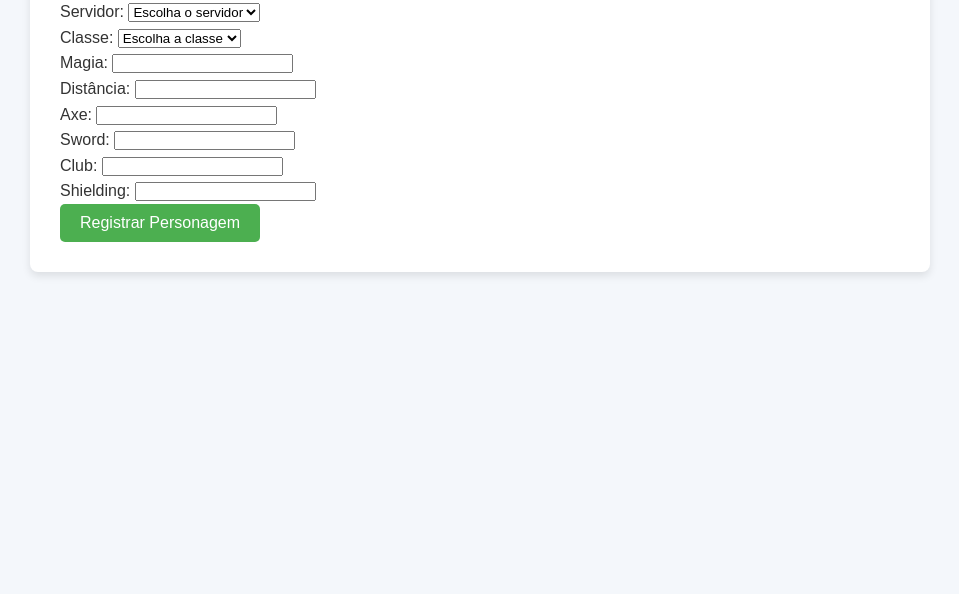
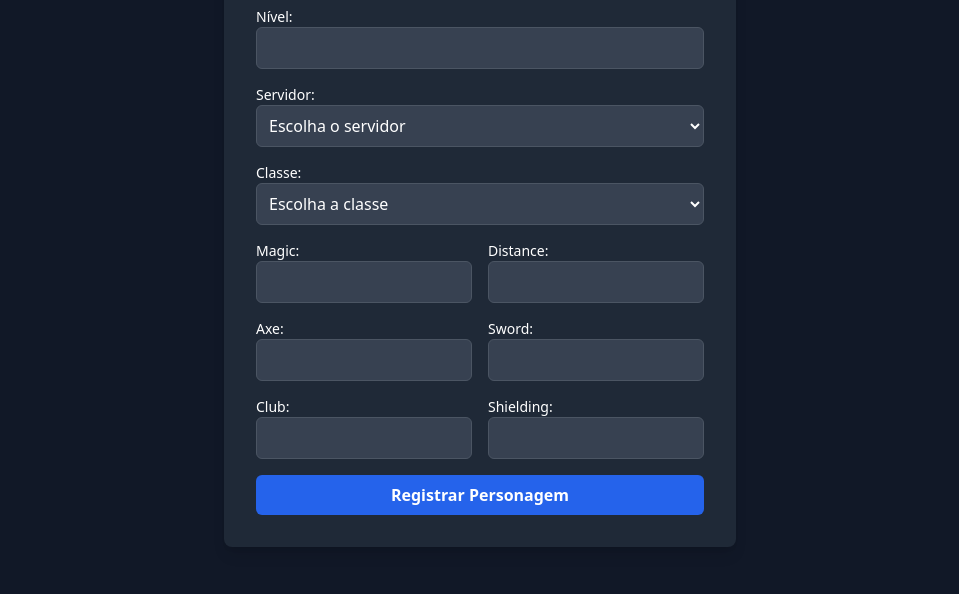
Before and after one commit to DiogoPedrosaa/Tibia-Character-Creator, a plain HTML site: page frontend/registerCharacter.html in a window 1280 px wide. Shown: the part 206-800 px from the top of the page, without its empty margins (160-1119 px from the left). Drawn offline with nearby package versions, Linux system fonts and the light colour scheme; no server answers.

Commit message:
Refactor(frontend) registerCharacter foi totalmente re-imaginado para um design mais agradevel Adiciona nova estilização para a pagina de registro de personagem.

```diff
--- a/frontend/registerCharacter.html
+++ b/frontend/registerCharacter.html
@@ -4,59 +4,62 @@
     <meta charset="UTF-8">
     <meta name="viewport" content="width=device-width, initial-scale=1.0">
     <title>Cadastrar Personagem</title>
-    <link rel="stylesheet" href="styles.css">
+    <script src="https://cdn.tailwindcss.com"></script>
 </head>
-<body>
-    <div class="container">
-        <h1>Cadastrar Personagem</h1>
+<body class="bg-gray-900 text-white flex items-center justify-center min-h-screen">
+    <div class="bg-gray-800 p-8 rounded-lg shadow-lg w-full max-w-lg">
+        <h1 class="text-2xl font-bold text-center mb-6">Cadastrar Personagem</h1>
 
-        <form id="register-form">
-            <div class="form-group">
-                <label for="name">Nome:</label>
-                <input type="text" id="name" name="name" required>
+        <form id="register-form" class="space-y-4">
+            <div>
+                <label for="name" class="block text-sm font-medium">Nome:</label>
+                <input type="text" id="name" name="name" required class="w-full p-2 bg-gray-700 border border-gray-600 rounded-md focus:outline-none focus:ring-2 focus:ring-blue-500">
             </div>
-            <div class="form-group">
-                <label for="level">Nível:</label>
-                <input type="number" id="level" name="level" required>
+            <div>
+                <label for="level" class="block text-sm font-medium">Nível:</label>
+                <input type="number" id="level" name="level" required class="w-full p-2 bg-gray-700 border border-gray-600 rounded-md focus:outline-none focus:ring-2 focus:ring-blue-500">
             </div>
-            <div class="form-group">
-                <label for="server">Servidor:</label>
-                <select id="server" name="server" required>
+            <div>
+                <label for="server" class="block text-sm font-medium">Servidor:</label>
+                <select id="server" name="server" required class="w-full p-2 bg-gray-700 border border-gray-600 rounded-md focus:outline-none focus:ring-2 focus:ring-blue-500">
                     <option value="">Escolha o servidor</option>
                 </select>
             </div>
-            <div class="form-group">
-                <label for="class">Classe:</label>
-                <select id="class" name="class" required>
+            <div>
+                <label for="class" class="block text-sm font-medium">Classe:</label>
+                <select id="class" name="class" required class="w-full p-2 bg-gray-700 border border-gray-600 rounded-md focus:outline-none focus:ring-2 focus:ring-blue-500">
                     <option value="">Escolha a classe</option>
                 </select>
             </div>
-            <div class="form-group">
-                <label for="magic">Magia:</label>
-                <input type="number" id="magic" name="magic">
-            </div>
-            <div class="form-group">
-                <label for="distance">Distância:</label>
-                <input type="number" id="distance" name="distance">
-            </div>
-            <div class="form-group">
-                <label for="axe">Axe:</label>
-                <input type="number" id="axe" name="axe">
-            </div>
-            <div class="form-group">
-                <label for="sword">Sword:</label>
-                <input type="number" id="sword" name="sword">
-            </div>
-            <div class="form-group">
-                <label for="club">Club:</label>
-                <input type="number" id="club" name="club">
-            </div>
-            <div class="form-group">
-                <label for="shielding">Shielding:</label>
-                <input type="number" id="shielding" name="shielding">
+
+            <div class="grid grid-cols-2 gap-4">
+                <div>
+                    <label for="magic" class="block text-sm font-medium">Magic:</label>
+                    <input type="number" id="magic" name="magic" class="w-full p-2 bg-gray-700 border border-gray-600 rounded-md focus:outline-none focus:ring-2 focus:ring-blue-500">
+                </div>
+                <div>
+                    <label for="distance" class="block text-sm font-medium">Distance:</label>
+                    <input type="number" id="distance" name="distance" class="w-full p-2 bg-gray-700 border border-gray-600 rounded-md focus:outline-none focus:ring-2 focus:ring-blue-500">
+                </div>
+                <div>
+                    <label for="axe" class="block text-sm font-medium">Axe:</label>
+                    <input type="number" id="axe" name="axe" class="w-full p-2 bg-gray-700 border border-gray-600 rounded-md focus:outline-none focus:ring-2 focus:ring-blue-500">
+                </div>
+                <div>
+                    <label for="sword" class="block text-sm font-medium">Sword:</label>
+                    <input type="number" id="sword" name="sword" class="w-full p-2 bg-gray-700 border border-gray-600 rounded-md focus:outline-none focus:ring-2 focus:ring-blue-500">
+                </div>
+                <div>
+                    <label for="club" class="block text-sm font-medium">Club:</label>
+                    <input type="number" id="club" name="club" class="w-full p-2 bg-gray-700 border border-gray-600 rounded-md focus:outline-none focus:ring-2 focus:ring-blue-500">
+                </div>
+                <div>
+                    <label for="shielding" class="block text-sm font-medium">Shielding:</label>
+                    <input type="number" id="shielding" name="shielding" class="w-full p-2 bg-gray-700 border border-gray-600 rounded-md focus:outline-none focus:ring-2 focus:ring-blue-500">
+                </div>
             </div>
 
-            <button type="submit">Registrar Personagem</button>
+            <button type="submit" class="w-full bg-blue-600 hover:bg-blue-700 transition p-2 rounded-md font-bold">Registrar Personagem</button>
         </form>
     </div>
 
--- a/frontend/script.js
+++ b/frontend/script.js
@@ -1,5 +1,5 @@
 document.addEventListener("DOMContentLoaded", () => {
-    fetch("http://localhost:5000/characters") // A URL do backend
+    fetch("http://localhost:5000/characters")
         .then(response => response.json())
         .then(data => {
             const characterList = document.getElementById("character-list");
```
Also changed, not shown: frontend/index.html (+2 -2 lines), 1 other file.
